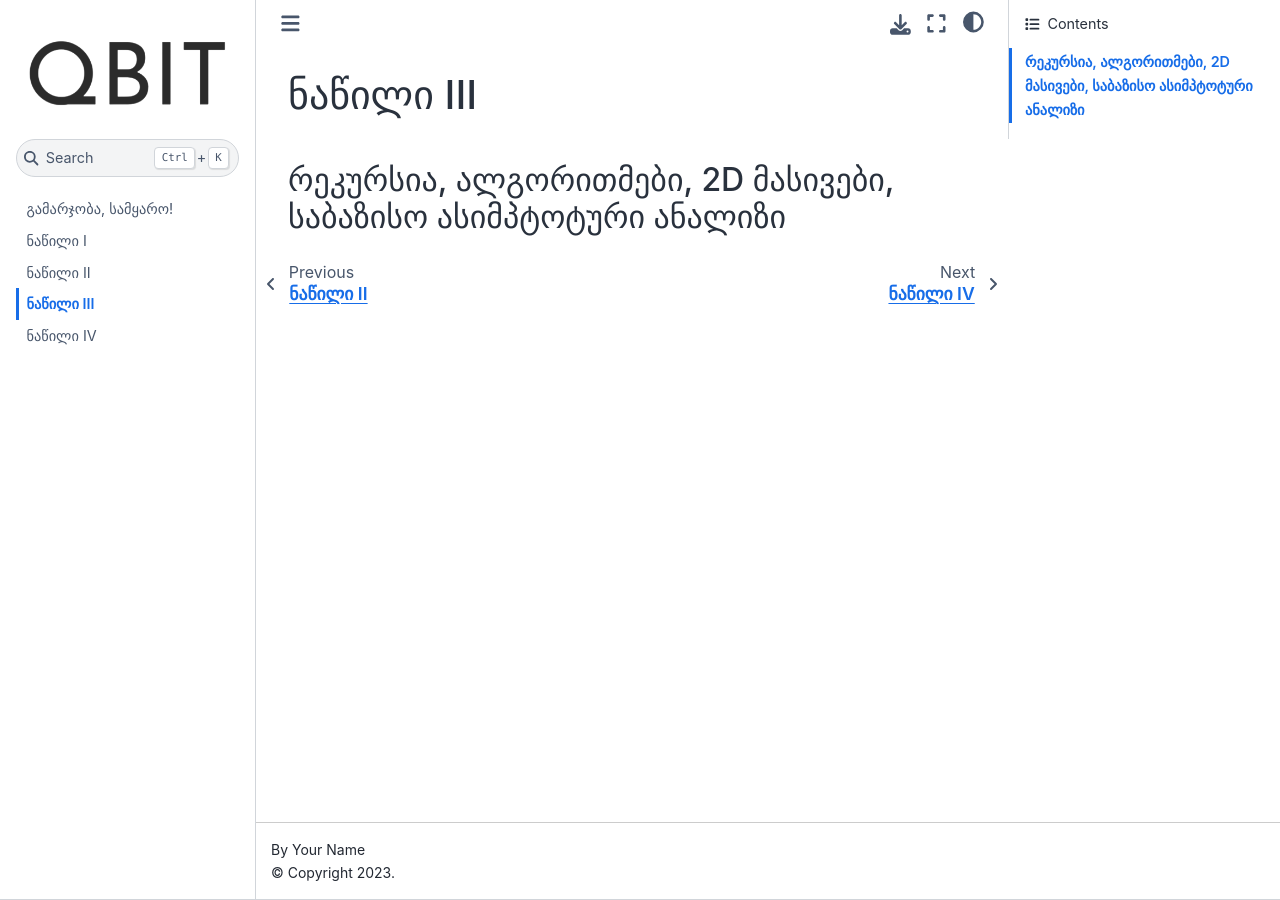
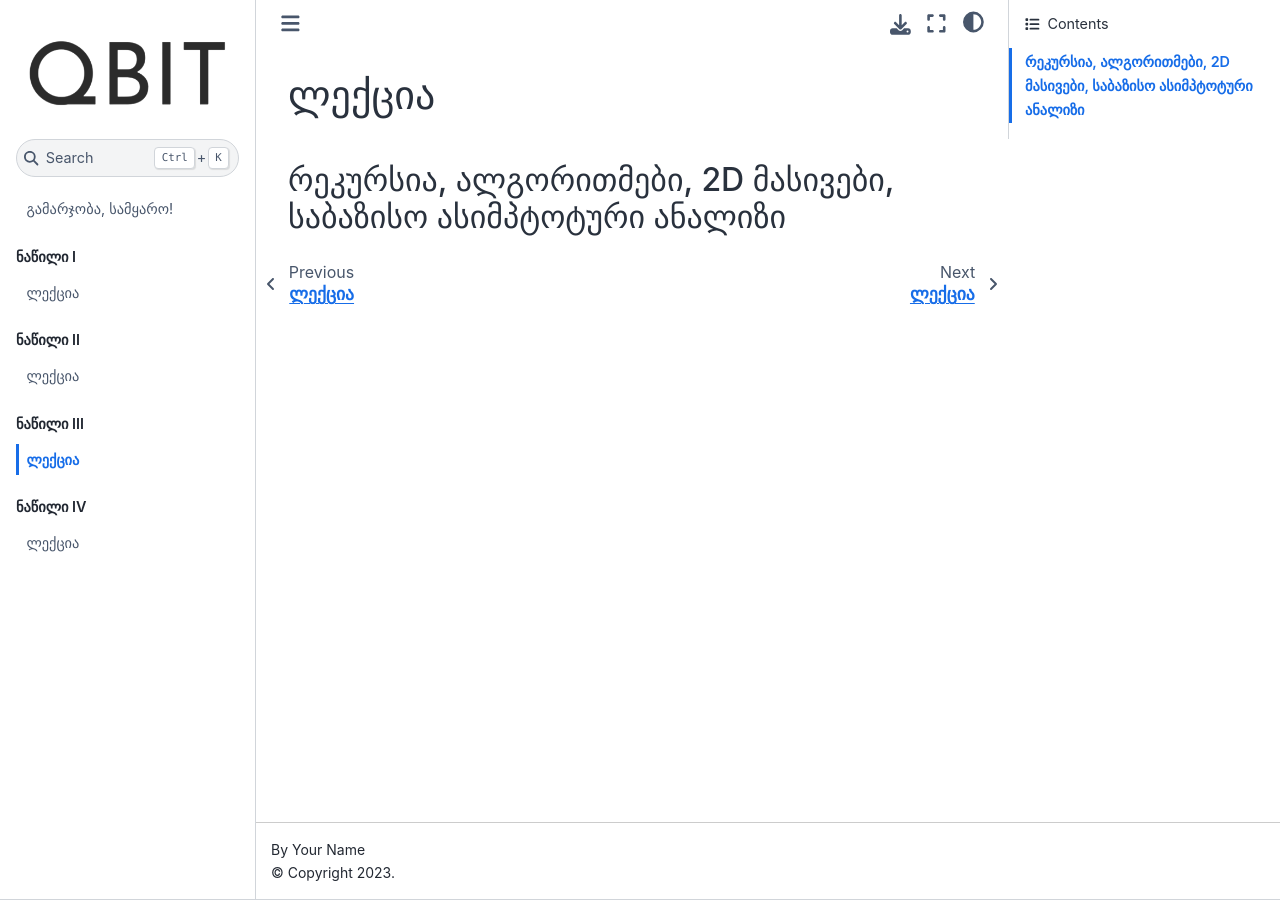
Before and after one commit to qbit-ge/qbit-book, a Jupyter Book: the page built from content/part3/main.md, in a window 1280 px wide. Built offline with Jupyter Book 1.0.4 settings and Sphinx 7.4.7 and the Sphinx Book theme 1.1.4, drawn with Linux system fonts in a browser that asks for light colours.

Commit message:
add sections

```diff
--- a/_toc.yml
+++ b/_toc.yml
@@ -3,8 +3,20 @@ format: jb-book
 
 root: content/intro  # The root file of your book
 
-chapters:
-  - file: content/part1/main
-  - file: content/part2/main
-  - file: content/part3/main
-  - file: content/part4/main
+parts:
+  - caption: ნაწილი I
+    chapters:
+      - file: content/part1/main
+
+  - caption: ნაწილი II
+    chapters:
+      - file: content/part2/main
+
+  - caption: ნაწილი III
+    chapters:
+      - file: content/part3/main
+
+
+  - caption: ნაწილი IV
+    chapters:
+      - file: content/part4/main
--- a/content/part1/main.md
+++ b/content/part1/main.md
@@ -1,4 +1,4 @@
-# ნაწილი I
+# ლექცია
 
 ### რა არის კომპიუტერი? ინფორმაცია? კარლოს პროგრამირება.
 
--- a/content/part2/main.md
+++ b/content/part2/main.md
@@ -1,4 +1,4 @@
-# ნაწილი II
+# ლექცია
 
 ### Java საფუძვლები, მასივები, ფუნქციები, ციკლები, ა.შ.
 
--- a/content/part3/main.md
+++ b/content/part3/main.md
@@ -1,3 +1,3 @@
-# ნაწილი III
+# ლექცია
 
 ### რეკურსია, ალგორითმები, 2D მასივები, საბაზისო ასიმპტოტური ანალიზი
--- a/content/part4/main.md
+++ b/content/part4/main.md
@@ -1,3 +1,3 @@
-# ნაწილი IV
+# ლექცია
 
 ### პროგრამირების პარადიგმები, მეხსიერება, მონაცემთა სტრუქტურები
```
